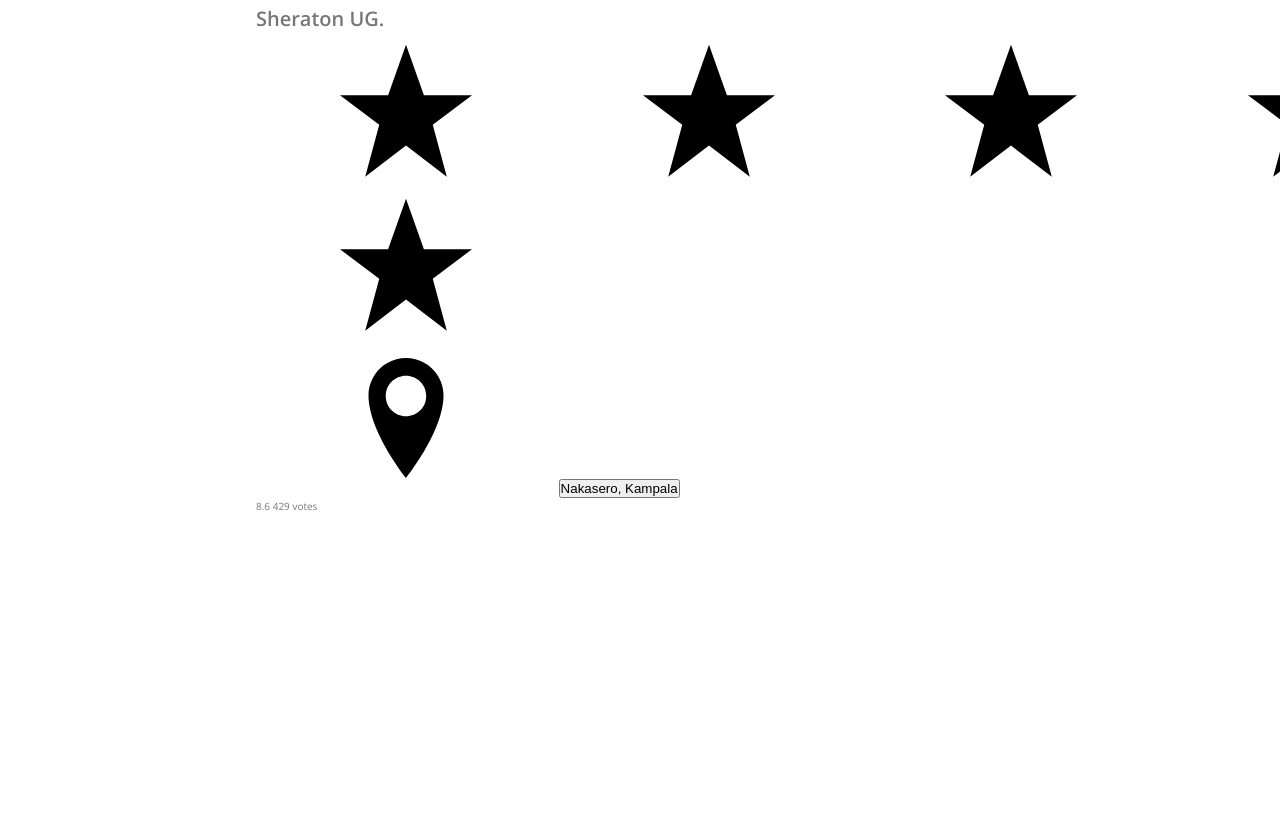
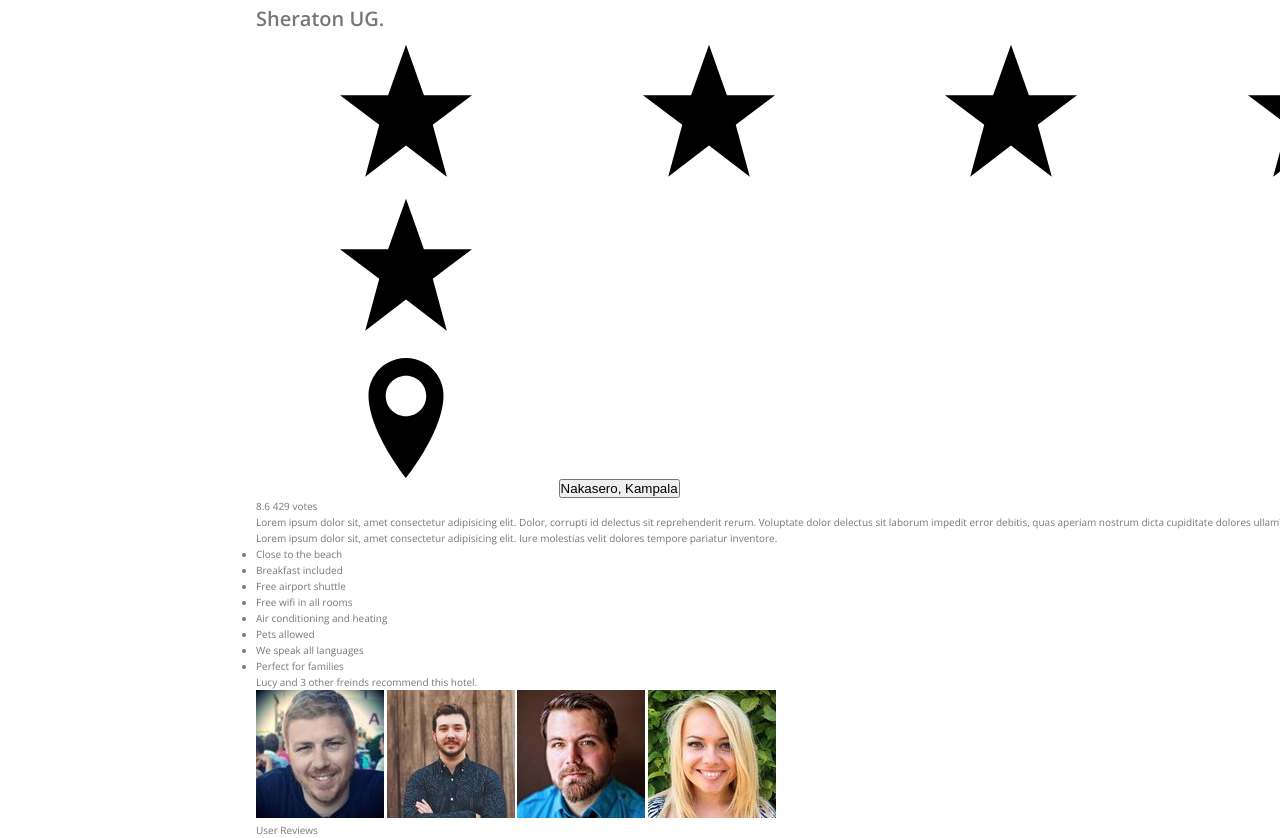
Before and after one commit to Mechack08/Trillo-app, a website: page index.html in a window 1280 px wide. Shown: the part 1659-2497 px from the top of the page. Before the commit the page ends 2173 px from the top, so only its background shows below. Drawn offline with nearby package versions, Linux system fonts and the light colour scheme.

Commit message:
HTML Recommend markup

```diff
--- a/index.html
+++ b/index.html
@@ -152,6 +152,61 @@
               <span class="overview__rating-count">429 votes</span>
             </div>
           </div>
+
+          <div class="detail">
+            <div class="description">
+              <p class="paragraph">
+                Lorem ipsum dolor sit, amet consectetur adipisicing elit. Dolor,
+                corrupti id delectus sit reprehenderit rerum. Voluptate dolor
+                delectus sit laborum impedit error debitis, quas aperiam nostrum
+                dicta cupiditate dolores ullam?
+              </p>
+              <p class="paragraph">
+                Lorem ipsum dolor sit, amet consectetur adipisicing elit. Iure
+                molestias velit dolores tempore pariatur inventore.
+              </p>
+
+              <ul class="list">
+                <li class="list__item">Close to the beach</li>
+                <li class="list__item">Breakfast included</li>
+                <li class="list__item">Free airport shuttle</li>
+                <li class="list__item">Free wifi in all rooms</li>
+                <li class="list__item">Air conditioning and heating</li>
+                <li class="list__item">Pets allowed</li>
+                <li class="list__item">We speak all languages</li>
+                <li class="list__item">Perfect for families</li>
+              </ul>
+
+              <div class="recommend">
+                <p class="recommend__count">
+                  Lucy and 3 other freinds recommend this hotel.
+                </p>
+                <div class="recommend__freinds">
+                  <img
+                    src="img/user-3.jpg"
+                    alt="Freind 1"
+                    class="recommend__photo"
+                  />
+                  <img
+                    src="img/user-4.jpg"
+                    alt="Freind 2"
+                    class="recommend__photo"
+                  />
+                  <img
+                    src="img/user-5.jpg"
+                    alt="Freind 3"
+                    class="recommend__photo"
+                  />
+                  <img
+                    src="img/user-6.jpg"
+                    alt="Freind 4"
+                    class="recommend__photo"
+                  />
+                </div>
+              </div>
+            </div>
+            <div class="user-reviews">User Reviews</div>
+          </div>
         </main>
       </div>
     </div>
```
